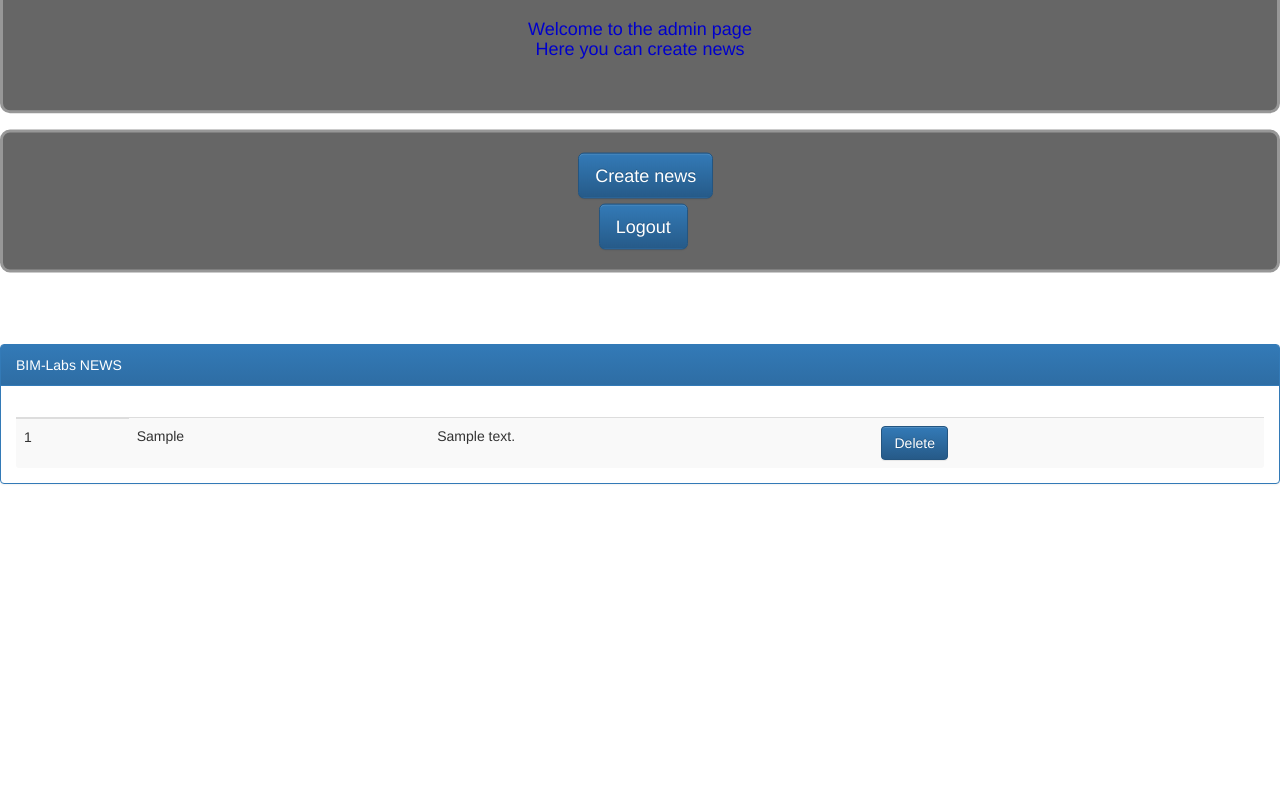
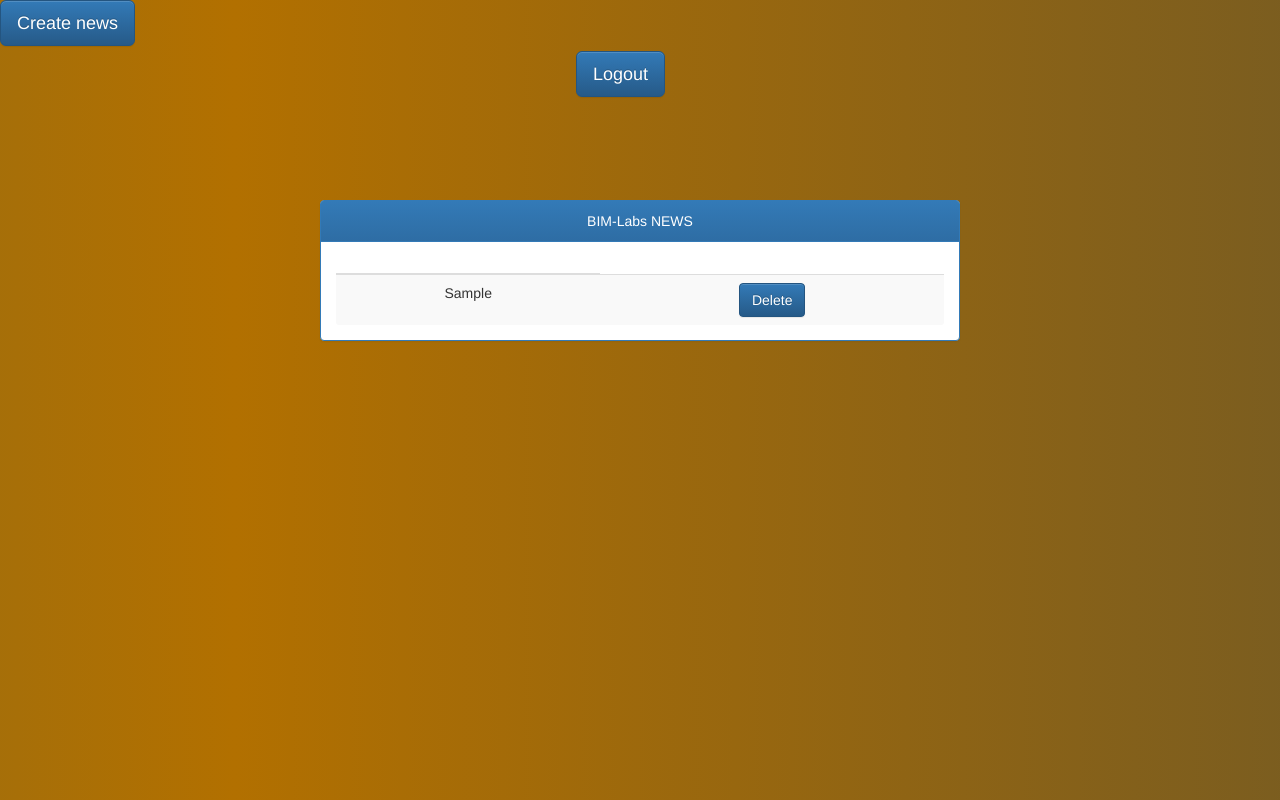
Before and after one commit to gudnims/Bim-Lab, a PHP site: page /admin.php in a window 1280 px wide. Run offline with PHP 8.4, Linux system fonts and the light colour scheme; the visitor is signed in with stand-in values (Sample User, id 1); tables that the repository leaves empty or names only in its code hold one stand-in row (values such as "Sample post"); some libraries are stand-ins or nearby versions.

Commit message:
EOD fixed showing of news now working 100% procent, need to fix time interval when adding news to showing, admin page still looks like shit

```diff
--- a/admin.php
+++ b/admin.php
@@ -1,7 +1,7 @@
 <?php
 session_start();
 
-if(!isset($_SESSION['id'])){
+if (!isset($_SESSION['id'])) {
     echo "<script type=\"text/javascript\">window.alert('You need to log in first to access admin')</script>";
     header("refresh:0; url=index.php");
 }
@@ -25,27 +25,36 @@ if(!isset($_SESSION['id'])){
 
     <script type="text/javascript" src="ckeditor/ckeditor.js"></script>
 </head>
+
     <body>
-<div>
-    <div class="welcome">
-        <h4 id="wel">Welcome to the admin page<br>
-            Here you can create news</h4><br>
-    </div>
 
-    <div id="but">
-        <div id="first">
+    <div id="gradient">
+        <header>
+
+
+
+
                     <div id="fir">
-                <button type="button" class="btn btn-primary btn-lg" data-toggle="modal" data-target="#newsModal">
+                        <button type="button" class="btn btn-primary btn-lg" data-toggle="modal"
+                                data-target="#newsModal">
                             Create news
                         </button>
                     </div>
+
+
+
+
             <div id="sec">
                 <form action="logout.php">
                     <input type="submit" class="btn btn-primary btn-lg" value="Logout">
                 </form>
             </div>
-        </div>
-    </div>
+
+
+        </header>
+        <div id="container" class="clearfix">
+
+
 
             <div class="main">
                 <div class="offers">
@@ -69,6 +78,10 @@ if(!isset($_SESSION['id'])){
             </div>
 
 
+        </div>
+    </div>
+
+
     <div class="modal fade bs-example-modal-lg" id="newsModal" tabindex="-1" role="dialog"
          aria-labelledby="myLargeModalLabel">
         <div class="modal-dialog modal-lg" role="document">
@@ -78,9 +91,11 @@ if(!isset($_SESSION['id'])){
                             aria-hidden="true">&times;</span></button>
                     <h4 class="modal-title" id="myModalLabel">Create news</h4>
                 </div>
-                <form id="form" action="ajaxupload.php" method="post" enctype="multipart/form-data" style="text-align: center">
+                <form id="form" action="ajaxupload.php" method="post" enctype="multipart/form-data"
+                      style="text-align: center">
                     <label class="btn btn-default btn-file">
-                        Browse <input type="file" id="uploadImage" accept="image/*" name="image" / style="display: none;">
+                        Browse <input type="file" id="uploadImage" accept="image/*" name="image" / style="display:
+                        none;">
                     </label>
                     <input class="btn btn-default" id="button" type="submit" value="Upload">
                 </form>
@@ -88,7 +103,7 @@ if(!isset($_SESSION['id'])){
                     <div class="modal-body">
                         <div class="input-group"></div>
                         <span class="input-group-addon">
-                            <div id="preview" name="pic"><img src="uploads/no-image.jpg" /></div>
+                            <div id="preview" name="pic"><img src="uploads/no-image.jpg"/></div>
                             <div id="err"></div>
                     <h4>Headline</h4>
                 <input name="headline" type="text" class="form-control" aria-label="...">
@@ -107,7 +122,7 @@ if(!isset($_SESSION['id'])){
             </div>
         </div>
     </div>
-</div>
+
 
 
 <script src="https://ajax.googleapis.com/ajax/libs/jquery/3.1.1/jquery.min.js"></script>
@@ -117,24 +132,24 @@ if(!isset($_SESSION['id'])){
 <script src="//cdn.ckeditor.com/4.6.2/basic/ckeditor.js"></script>
 <script>
     $(document).ready(function (e) {
-        $("#form").on('submit',(function(e) {
+        $("#form").on('submit', (function (e) {
             e.preventDefault();
             $.ajax({
                 url: "uploadPic.php",
                 type: "POST",
-                data:  new FormData(this),
+                data: new FormData(this),
                 contentType: false,
                 cache: false,
-                processData:false,
-                beforeSend : function() {
+                processData: false,
+                beforeSend: function () {
                     $("#preview").fadeOut();
                     $("#err").fadeOut();
                 },
-                success: function(data) {
+                success: function (data) {
                     var dt = data;
                     dt = dt.slice(10, -4);
                     document.getElementById("mynd").value = dt;
-                    if(data=='invalid file') {
+                    if (data == 'invalid file') {
                         // invalid file format.
                         $("#err").html("Invalid File !").fadeIn();
                     }
@@ -144,7 +159,7 @@ if(!isset($_SESSION['id'])){
                         $("#form")[0].reset();
                     }
                 },
-                error: function(e) {
+                error: function (e) {
                     $("#err").html(e).fadeIn();
                 }
             });
@@ -156,7 +171,7 @@ if(!isset($_SESSION['id'])){
         getNews()
     });
 
-    $('#info').click(function(e){
+    $('#info').click(function (e) {
         var id = $(this).closest('innerHTML');
         var idn = $('#info:last-child[2]');
         console.log(idn);
@@ -173,9 +188,7 @@ if(!isset($_SESSION['id'])){
                 table.html("");
                 news.forEach(function (element) {
                     var tr = '<tr id="newsTable">' +
-                        '<div id="idnews"><td id="idn">' + element.id + '</td></div><br>' +
                         '<div id="headline"><td>' + element.headline + '</td></div><br>' +
-                        '<div id="content"><td>' + element.content + '</td></div><br>' +
                         '<td><button class="btn btn-primary">Delete</button></td>'
                     '</tr>';
                     table.append(tr);
--- a/style/admin.css
+++ b/style/admin.css
@@ -1,3 +1,63 @@
+@import url(http://fonts.googleapis.com/css?family=Montserrat:400,700);
+
+body {
+    margin: 0;
+    padding: 0;
+}
+
+.main {
+
+    text-align: center;
+    position: absolute;
+    margin: auto;
+    height: 50%;
+    width: 50%;
+    top: 0;
+    left: 0;
+    bottom: 0;
+    right: 0;
+}
+
+h1 {
+    font-family: 'Montserrat', sans-serif;
+    font-weight: 700;
+    letter-spacing: -5px;
+    color: #fff;
+}
+
+#gradient {
+    width: 100%;
+    height: 100%;
+    position: absolute;
+    background: linear-gradient(270deg, #003366, #b27000, #06617d, #067370);
+    background-size: 800% 800%;
+    -webkit-animation: colors 30s ease infinite;
+    -moz-animation: colors 30s ease infinite;
+    animation: colors 30s ease infinite;
+}
+
+@-webkit-keyframes colors {
+    0%{background-position:0% 50%}
+    50%{background-position:100% 50%}
+    100%{background-position:0% 50%}
+}
+@-moz-keyframes colors {
+    0%{background-position:0% 50%}
+    50%{background-position:100% 50%}
+    100%{background-position:0% 50%}
+}
+@keyframes colors {
+    0%{background-position:0% 50%}
+    50%{background-position:100% 50%}
+    100%{background-position:0% 50%}
+}
+
+#container{
+    display: inline-block;
+    width: 100%;
+
+}
+
 h4{
     text-align: center;
 }
@@ -27,13 +87,14 @@ h4{
 
 #first{
     margin-left: 45%;
+    float: left;
 }
 
 #fir{
     margin-bottom: 5px;
 }
 #sec{
-    margin-left: 3%;
+    margin-left: 45%;
 }
 
 .welcome{
```
Also changed, not shown: index.php (+14 -15 lines), uploads/898539artifacto.jpg (added). Lines whose indentation alone changed are shown as unchanged.
